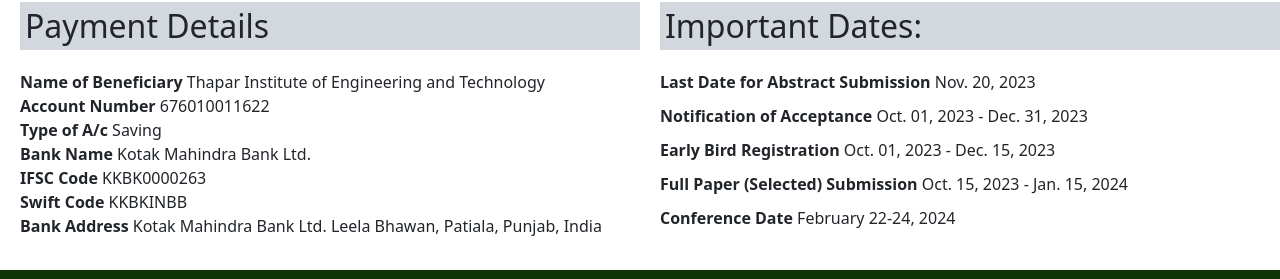
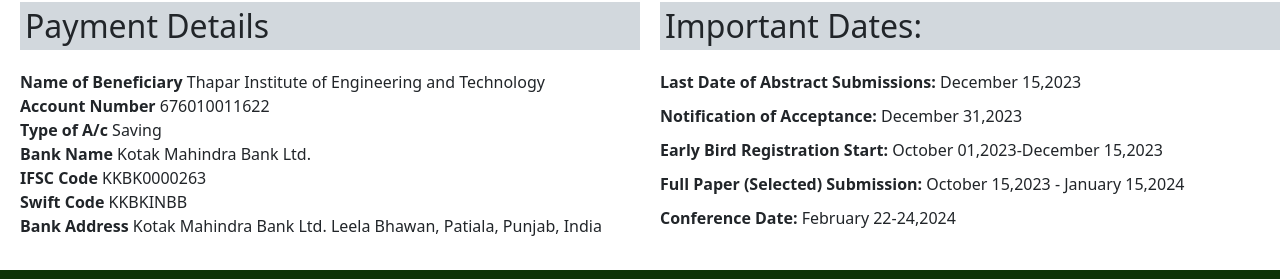
Before and after one commit to Sharathchandra345/SDCEE-2024, a React (Create React App) app in the folder client/: page /register in a window 1280 px wide. Shown: the part 1070-1349 px from the top of the page. Built offline with nearby package versions, Linux system fonts and the light colour scheme.

Commit message:
deadlines extended

```diff
--- a/client/src/Components/Hero/Hero.js
+++ b/client/src/Components/Hero/Hero.js
@@ -10,7 +10,8 @@
           <div className="marquee-text">
             <strong>
               First call for abstract submission for oral and poster
-              presentations at SDCEE-2024. Submission deadline 20 November 2023
+              presentations at SDCEE-2024. Submission deadline extended to
+              15 December 2023
             </strong>
           </div>
         </div>
--- a/client/src/Components/Three/Three.js
+++ b/client/src/Components/Three/Three.js
@@ -11,15 +11,14 @@
         <div className="timeline">
           <ul>
             <li>
-              <strong>Last Date of Abstract Submissions:</strong> November
-              20,2023
+              <strong>Last Date of Abstract Submissions:</strong> December
+              15,2023
             </li>
             <li>
-              <strong>Notification of Acceptance</strong> October 01,2023 -
-              December 31,2023
+              <strong>Notification of Acceptance:</strong> December 31,2023
             </li>
             <li>
-              <strong>Early Bird Registration Start</strong> October
+              <strong>Early Bird Registration Start:</strong> October
               01,2023-December 15,2023
             </li>
             <li>
--- a/client/src/pages/registration.js
+++ b/client/src/pages/registration.js
@@ -197,23 +197,22 @@
             <h2>Important Dates:</h2>
             <ul>
               <li>
-                <strong>Last Date for Abstract Submission </strong> Nov. 20,
-                2023
+                <strong>Last Date of Abstract Submissions:</strong> December
+                15,2023
               </li>
               <li>
-                <strong>Notification of Acceptance </strong> Oct. 01, 2023 -
-                Dec. 31, 2023
+                <strong>Notification of Acceptance:</strong> December 31,2023
               </li>
               <li>
-                <strong>Early Bird Registration </strong> Oct. 01, 2023 - Dec.
-                15, 2023
+                <strong>Early Bird Registration Start:</strong> October
+                01,2023-December 15,2023
               </li>
               <li>
-                <strong>Full Paper (Selected) Submission </strong> Oct. 15, 2023
-                - Jan. 15, 2024
+                <strong>Full Paper (Selected) Submission:</strong> October
+                15,2023 - January 15,2024
               </li>
               <li>
-                <strong>Conference Date </strong> February 22-24, 2024
+                <strong>Conference Date:</strong> February 22-24,2024
               </li>
             </ul>
           </div>
```
